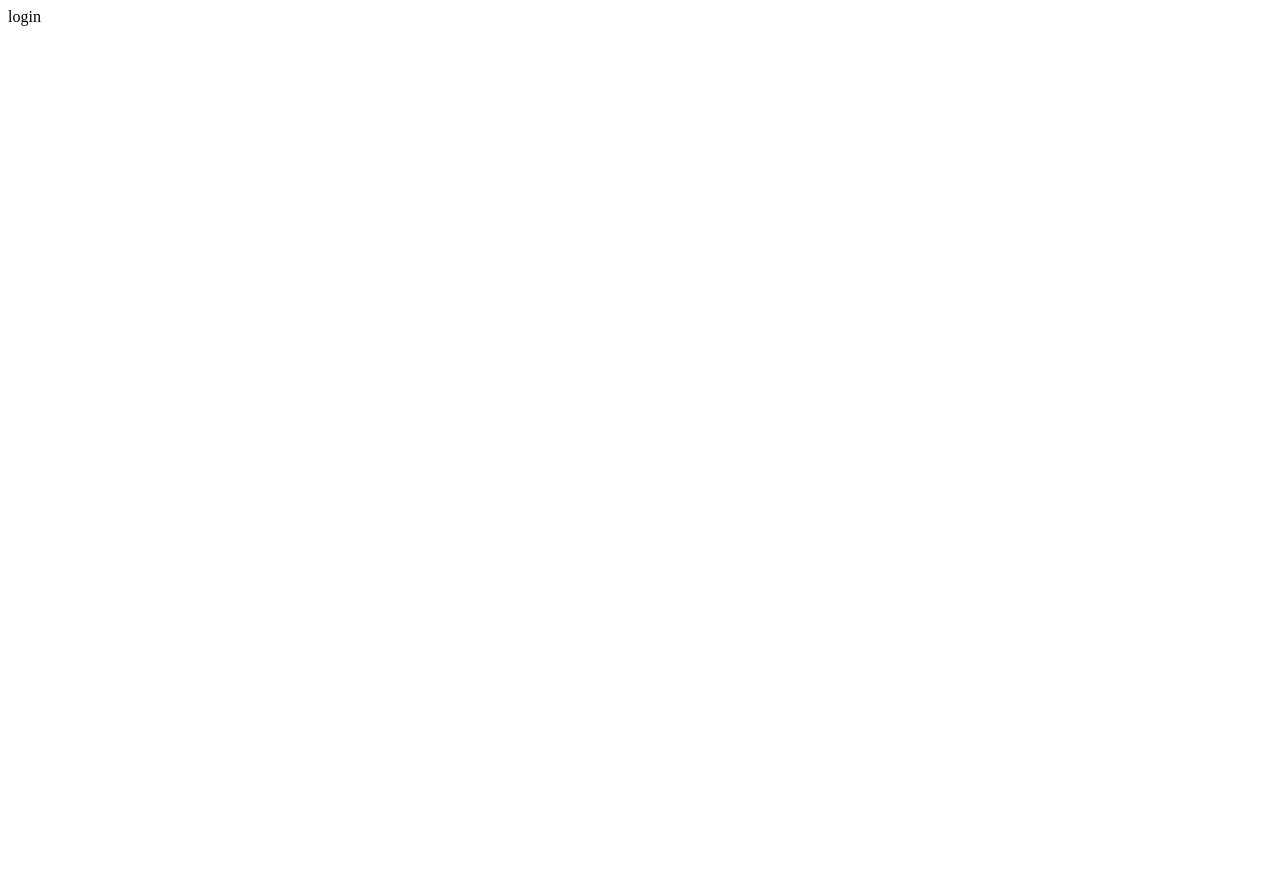
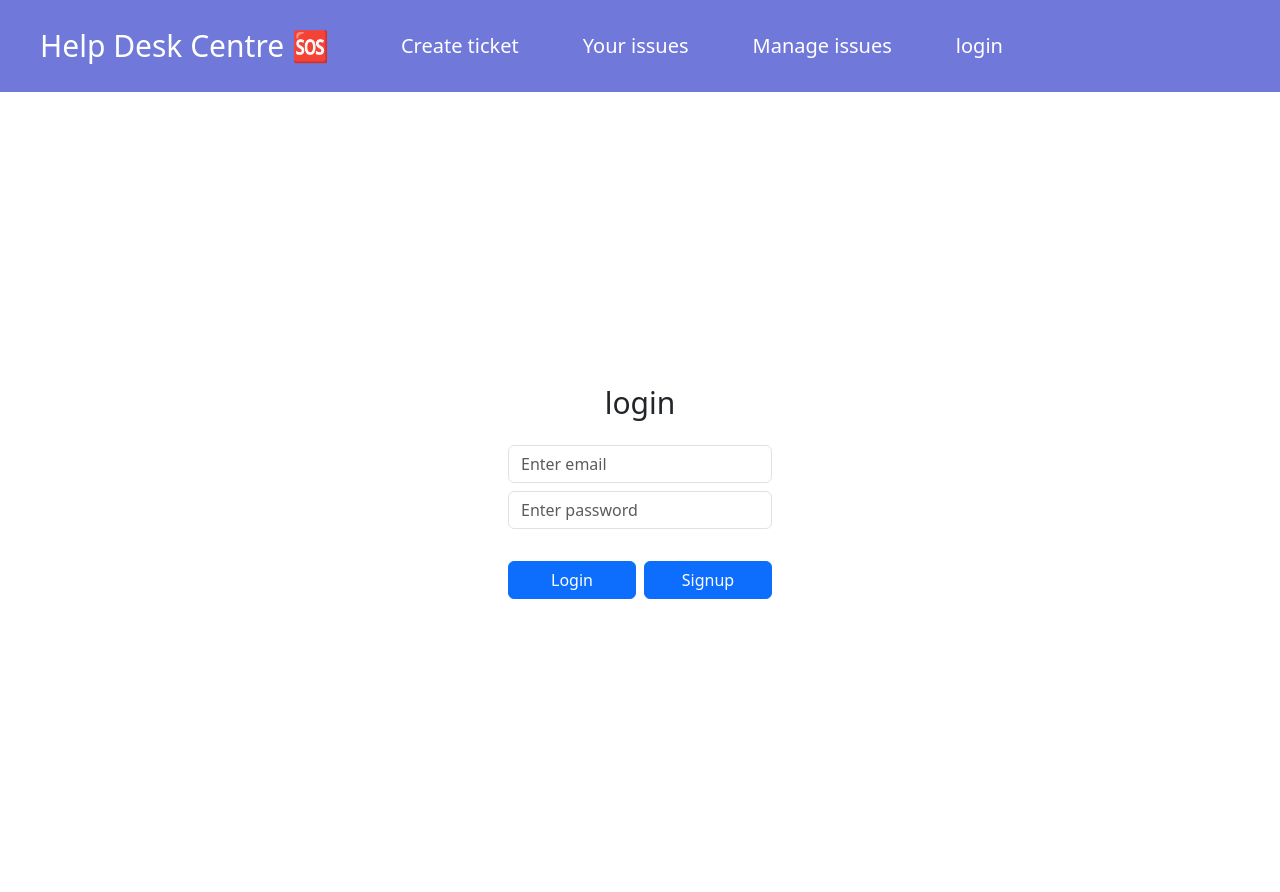
Before and after one commit to sam101111/SEA-assignment, a FastAPI app: page /login in a window 1280 px wide. Before the commit the page is almost empty. Before the commit the page ends 26 px from the top, so only its background shows below. Run offline with FastAPI, Linux system fonts and the light colour scheme; some libraries are stand-ins or nearby versions.

Commit message:
feat: created login page

```diff
--- a/app/templates/login.html
+++ b/app/templates/login.html
@@ -1,11 +1,23 @@
-<!DOCTYPE html>
-<html lang="en">
-<head>
-    <meta charset="UTF-8">
-    <meta name="viewport" content="width=device-width, initial-scale=1.0">
-    <title>Document</title>
-</head>
-<body>
-    <h>login</h>
-</body>
-</html>
+{% extends "base.html" %}
+{% block content %}
+<div class="flex flex-col gap-4">
+<h1 class="text-3xl text-center">login</h1>
+<form class="gap-2">
+    <input onchange="onSearchFilter()" type="email" class="form-control" id="searchFilter" placeholder="Enter email">
+    <input onchange="onSearchFilter()" type="email" class="form-control mt-2" id="searchFilter" placeholder="Enter password">
+    <div class="flex flex-row gap-2">
+        <button onclick="login()" class="btn btn-primary w-32 mt-8" >Login</button>
+        <button onclick="signup()" class="btn btn-primary w-32 mt-8">Signup</button>
+    </div>
+</form>
+</div>
+
+<script>
+    const login = () => {
+        console.log("login")
+    }
+    const signup = () => {
+        console.log("signup")
+    }
+</script>
+{% endblock %}
```
